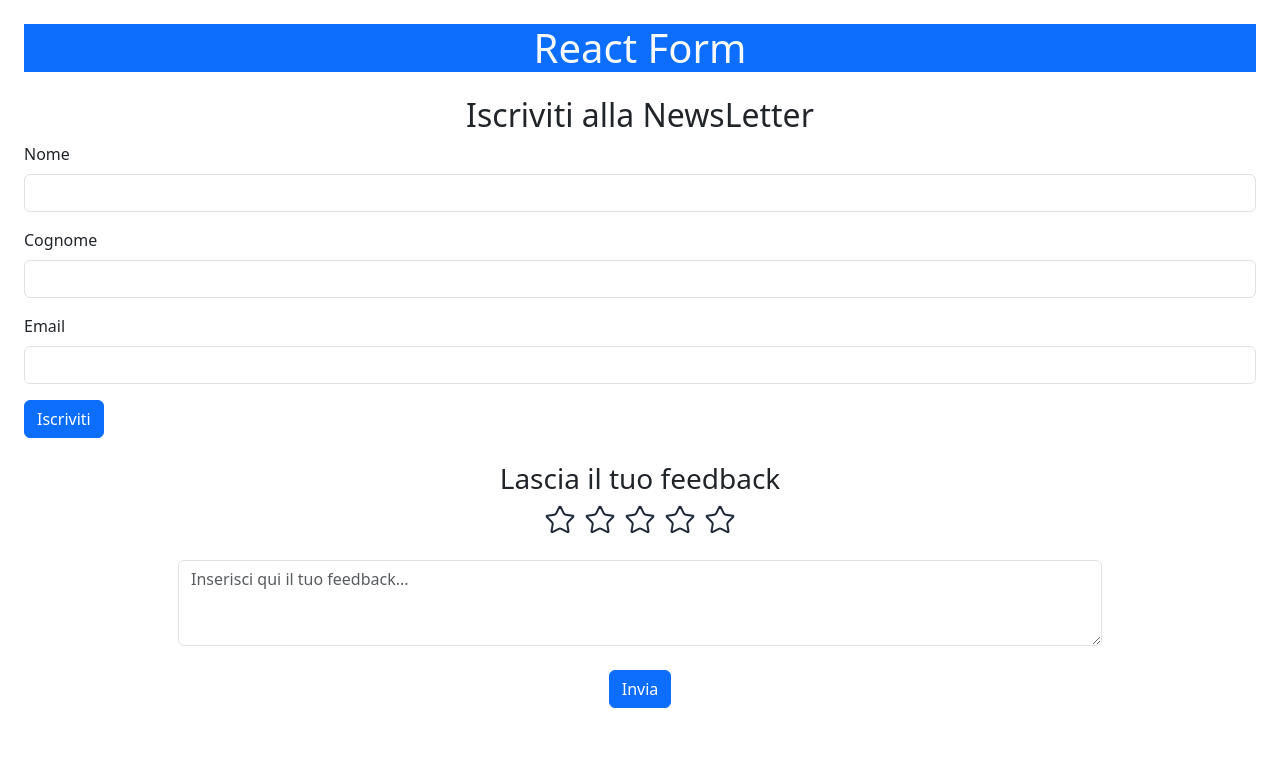
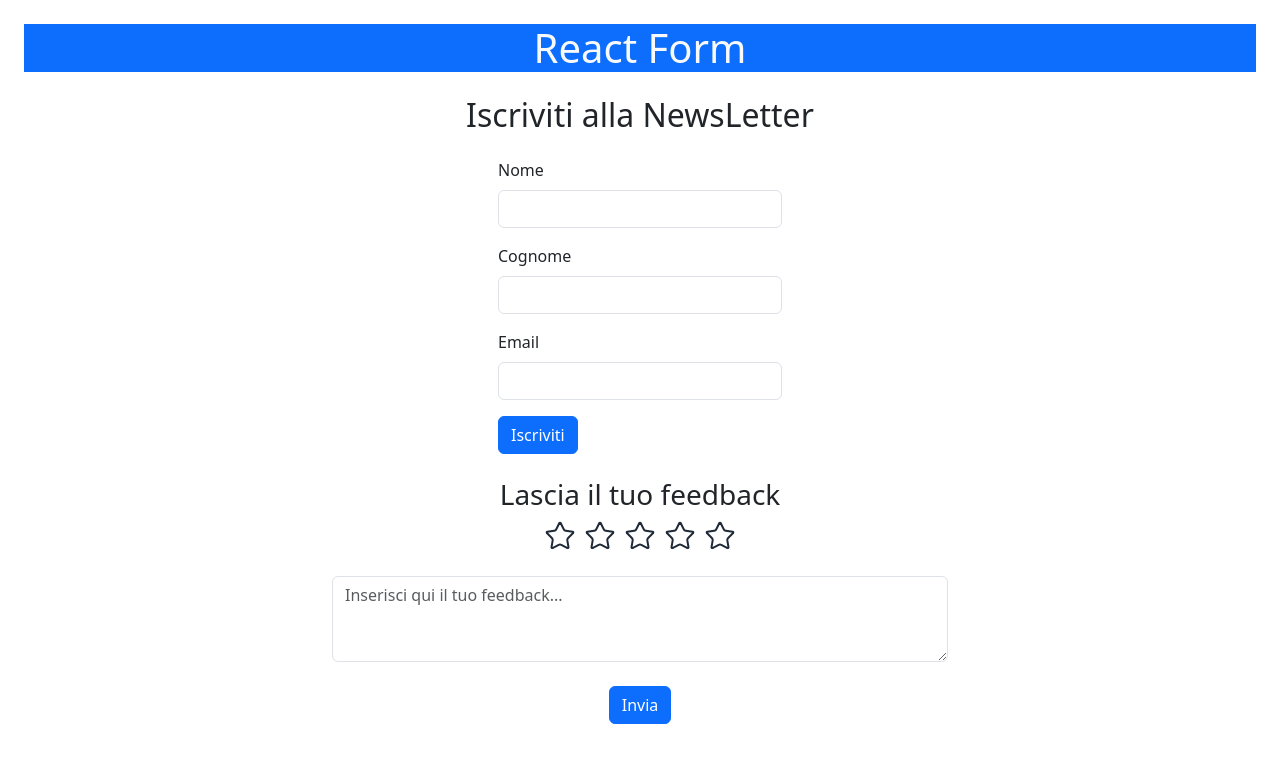
Before and after one commit to JasonBorrelli/react-form, a React (Vite) app: page / in a window 1280 px wide. Shown: the top 762 px of the page. Built offline with nearby package versions, Linux system fonts and the light colour scheme.

Commit message:
feat: add NewsLetter and Feedback section components

```diff
--- a/src/component/section/Feedback.jsx
+++ b/src/component/section/Feedback.jsx
@@ -80,7 +80,7 @@ export default function Feedback() {
             ) : (
 
             <textarea
-                className="form-control w-75 mx-auto mt-4"
+                className="form-control w-50 mx-auto mt-4"
                 placeholder="Inserisci qui il tuo feedback..."
                 value={feedBack.feedback}
                 onChange={(e) => setFeedBack({ feedback: e.target.value })}
--- a/src/component/section/NewsLetter.jsx
+++ b/src/component/section/NewsLetter.jsx
@@ -1,7 +1,6 @@
 import { useState } from "react"
 import Button from "../ui/Button.jsx"
 import Alert from "../ui/alert.jsx"
-import { ThumbsUpIcon } from "lucide-react";
 import { FaceGrinning } from "lucide-react";
 
 
@@ -48,7 +47,7 @@ export default function NewsLetter() {
                 </Alert>
             ) : (
 
-                <form onSubmit={handleSumbit}>
+                <form onSubmit={handleSumbit} className=" container w-25 mx-auto mt-4">
                     <div className="mb-3">
                         <label
                         htmlFor="name"
```
